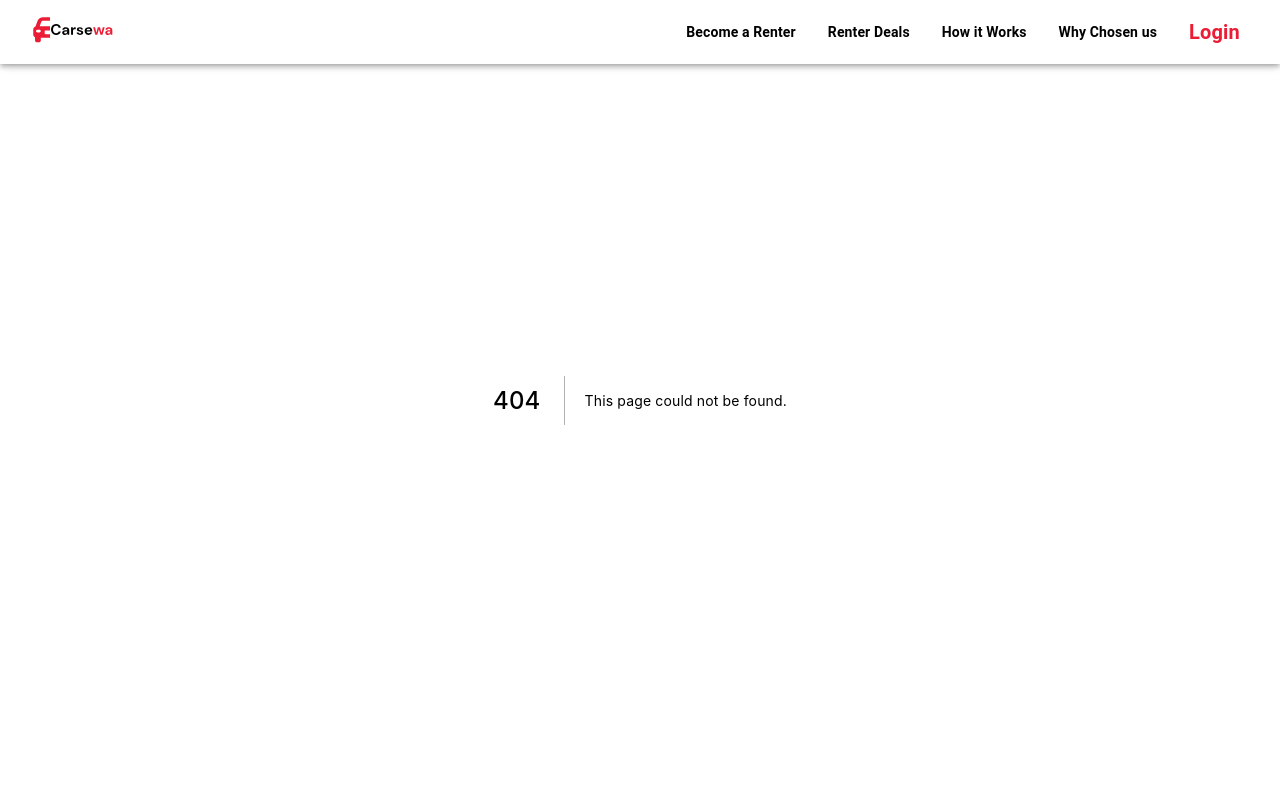
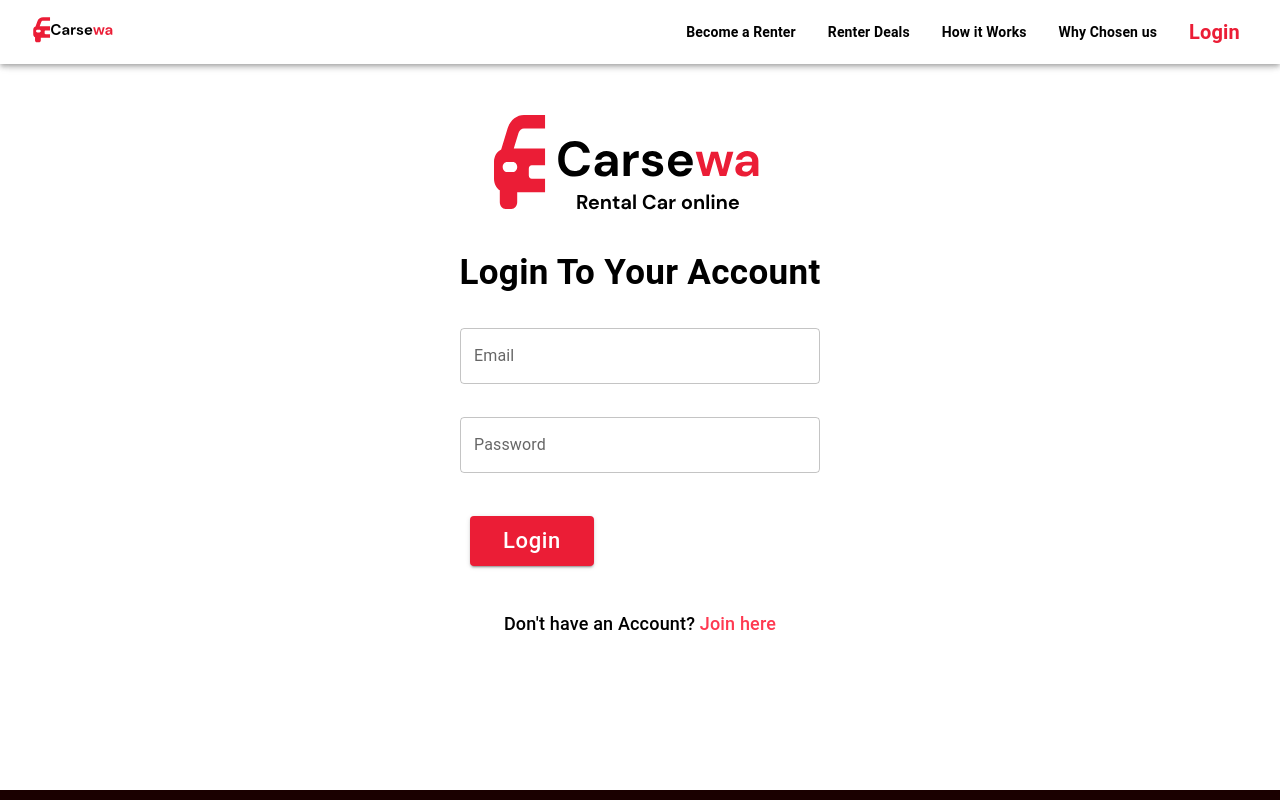
Before and after one commit to RioAldie/Carsewa-app, a Next.js app: page /signin in a window 1280 px wide. Before the commit this address had no page. Shown: the top 800 px of the page. Built offline with nearby package versions, Linux system fonts and the light colour scheme.

Commit message:
add login page

```diff
--- /dev/null
+++ b/pages/signin.tsx
@@ -0,0 +1,96 @@
+import { Box, Button, TextField, Typography } from '@mui/material';
+import { display } from '@mui/system';
+import Image from 'next/image';
+
+export default function Signin() {
+  return (
+    <>
+      <Box
+        sx={{
+          display: 'flex',
+          flexDirection: 'column',
+          alignItems: 'center',
+          justifySelf: 'cenetr',
+          width: '100%',
+          minHeight: '80vh',
+          justifyContent: 'space-evenly',
+          padding: '20px',
+          mt: '50px',
+        }}
+      >
+        <Image
+          src={'/icons/carsewa-logo-full.svg'}
+          width={293}
+          height={113}
+        />
+        <Typography
+          sx={{
+            fontWeight: '700',
+            color: '#000',
+            fontSize: '35px',
+            lineHeight: '45px',
+            textAlign: 'center',
+          }}
+        >
+          Login To Your Account
+        </Typography>
+        <TextField
+          id="outlined-basic"
+          label="Email"
+          variant="outlined"
+          sx={{
+            maxWidth: '450px',
+            minWidth: '360px',
+          }}
+        />
+        <TextField
+          id="outlined-basic"
+          label="Password"
+          variant="outlined"
+          sx={{
+            maxWidth: '450px',
+            minWidth: '360px',
+          }}
+        />
+        <Box
+          sx={{
+            maxWidth: '450px',
+            minWidth: '360px',
+            p: '10px',
+          }}
+        >
+          <Button
+            variant="contained"
+            sx={{
+              textTransform: 'none',
+              width: '124px',
+              height: '50px',
+              fontSize: '22px',
+              fontWeight: '00',
+            }}
+          >
+            Login
+          </Button>
+        </Box>
+        <Typography
+          sx={{
+            fontWeight: '500',
+            color: '#000',
+            fontSize: '18px',
+            textAlign: 'center',
+          }}
+        >
+          Don't have an Account?{' '}
+          <span
+            style={{
+              color: '#FF3951',
+              cursor: 'pointer',
+            }}
+          >
+            Join here
+          </span>
+        </Typography>
+      </Box>
+    </>
+  );
+}
```
Also changed, not shown: public/icons/carsewa-logo-full.svg (added).
